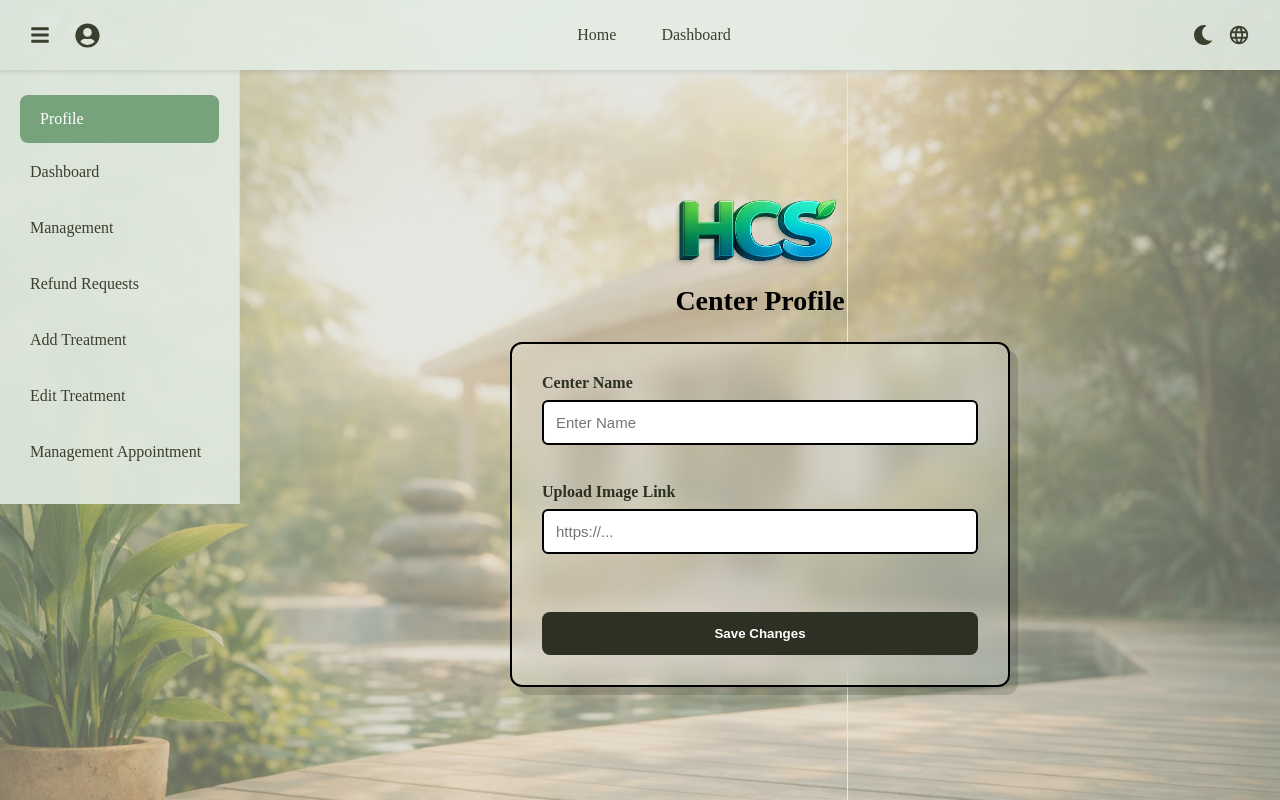
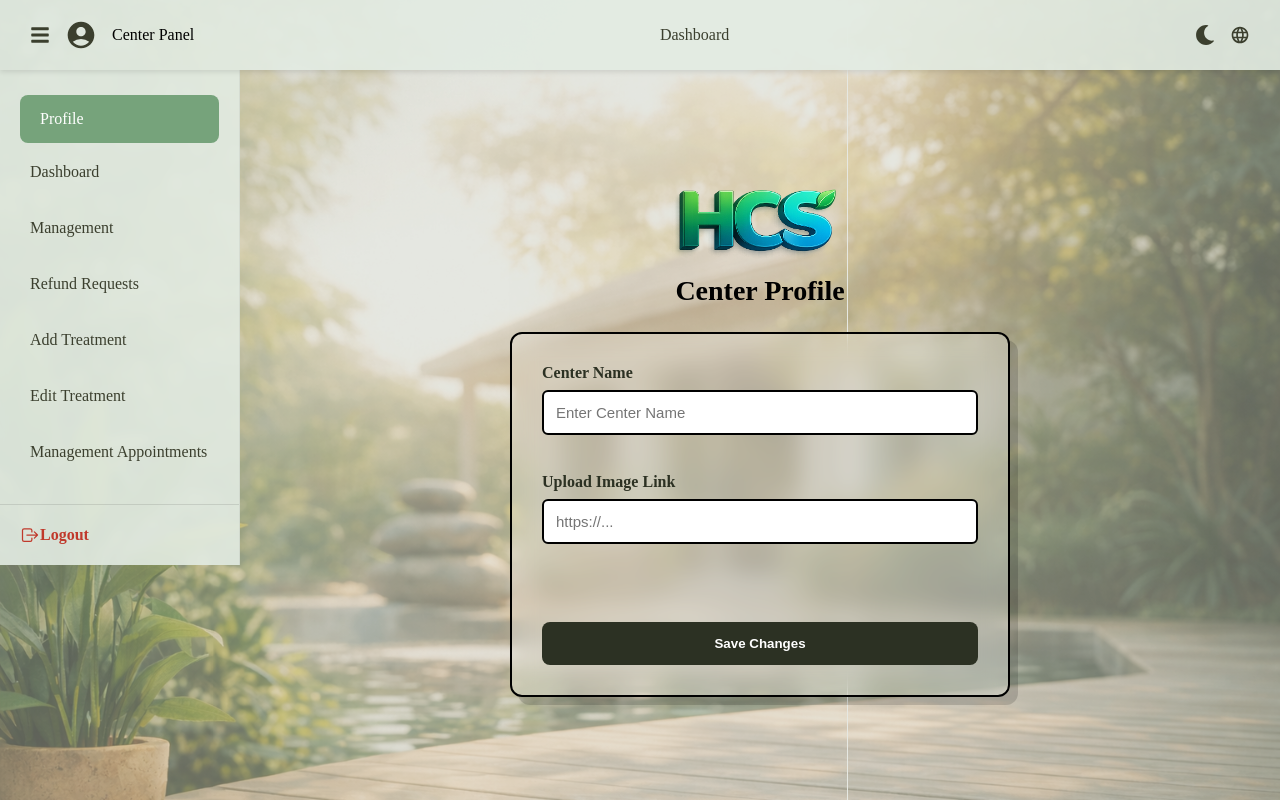
Before and after one commit to Ruba-prog-hup/HCS-Management-System, a React (Vite) app in the folder client/: page /center/center-profile in a window 1280 px wide. Built offline with nearby package versions, Linux system fonts and the light colour scheme.

Commit message:
Update CenterProfile.jsx

```diff
--- a/client/src/components/center/CenterProfile.jsx
+++ b/client/src/components/center/CenterProfile.jsx
@@ -1,10 +1,15 @@
 import React, { useState } from "react";
-import { FaBars, FaMoon, FaSun, FaUserCircle } from "react-icons/fa";
-import { MdLanguage } from "react-icons/md";
+import "./Center.css";
+import {
+  MdLanguage, MdAccountCircle
+} from "react-icons/md";
+import { FaMoon, FaSun, FaBars } from "react-icons/fa";
+import { IoLogOutOutline } from "react-icons/io5";
+import { useNavigate } from "react-router-dom";
 import logoImg from "../../assets/logo.png";
-import "./Center.css";
 
 export default function CenterProfile() {
+  const navigate = useNavigate();
   const [open, setOpen] = useState(true);
   const [darkMode, setDarkMode] = useState(false);
 
@@ -15,27 +20,23 @@ export default function CenterProfile() {
 
         <div className="topbar">
           <div className="topbar-left">
-            <button className="icon-btn" onClick={() => setOpen(!open)}>
-              <FaBars size={20} />
+            <button className="icon-btn" onClick={() => setOpen(!open)}><FaBars /></button>
+            <button className="icon-btn profile-nav-btn" onClick={() => navigate("/center/center-profile")}>
+              <MdAccountCircle size={32} />
             </button>
-            <FaUserCircle size={25} className="nav-item" style={{ marginLeft: '10px' }} />
+            <span className="menu-text">Center Panel</span>
           </div>
 
           <div className="topbar-center">
-            {["Home", "Dashboard"].map((item) => (
-              <div key={item} className={`nav-item ${item === "Settings" ? "active-link" : ""}`}>
-                {item}
-              </div>
-            ))}
+            <div className="nav-item" onClick={() => navigate("/center/dashboard")}>Dashboard</div>
+
           </div>
 
           <div className="topbar-right">
             <button className="icon-btn" onClick={() => setDarkMode(!darkMode)}>
-              {darkMode ? <FaSun color="#f1c40f" size={20} /> : <FaMoon size={20} />}
+              {darkMode ? <FaSun color="#f1c40f" /> : <FaMoon />}
             </button>
-            <button className="icon-btn">
-              <MdLanguage size={22} />
-            </button>
+            <button className="icon-btn"><MdLanguage /></button>
           </div>
         </div>
 
@@ -44,27 +45,33 @@ export default function CenterProfile() {
           <div className={`sidebar ${open ? "open" : ""}`}>
             <div className="sidebar-content">
               <div className="sidebar-item active">Profile</div>
-              <div className="sidebar-item">Dashboard</div>
-              <div className="sidebar-item ">Management</div>
-              <div className="sidebar-item">Refund Requests</div>
-              <div className="sidebar-item">Add Treatment</div>
-              <div className="sidebar-item">Edit Treatment</div>
-              <div className="sidebar-item">Management Appointment</div>
+              <div className="sidebar-item" onClick={() => navigate("/center/dashboard")}>Dashboard</div>
+              <div className="sidebar-item" onClick={() => navigate("/center/management")}>Management</div>
+              <div className="sidebar-item" onClick={() => navigate("/center/appointment-refundApproval")}>Refund Requests</div>
+              <div className="sidebar-item" onClick={() => navigate("/center/add-treatment")}>Add Treatment</div>
+              <div className="sidebar-item" onClick={() => navigate("/center/edit-treatment")}>Edit Treatment</div>
+              <div className="sidebar-item" onClick={() => navigate("/center/management-appointment")}>Management Appointments</div>
+            </div>
 
+
+            <div className="sidebar-logout" onClick={() => navigate("/")}>
+              <IoLogOutOutline size={20} /> Logout
             </div>
           </div>
 
-
-
           <div className="content-wrapper">
-
-            <img src={logoImg} alt="HCS Logo" className="profile-logo" style={{ width: '180px', marginBottom: '10px' }} />
+            <img
+              src={logoImg}
+              alt="HCS Logo"
+              className="profile-logo"
+              style={{ width: '180px', height: 'auto', marginBottom: '10px' }}
+            />
             <h2 className="title">Center Profile</h2>
 
             <form className="form-box">
               <div className="form-group">
                 <label className="card-label">Center Name</label>
-                <input type="text" className="styled-input" placeholder="Enter Name" />
+                <input type="text" className="styled-input" placeholder="Enter Center Name" />
               </div>
 
               <div className="form-group">
@@ -72,7 +79,11 @@ export default function CenterProfile() {
                 <input type="text" className="styled-input" placeholder="https://..." />
               </div>
 
-              <button type="button" className="save-btn">Save Changes</button>
+              <div className="form-actions" style={{ marginTop: '20px' }}>
+                <button type="button" className="save-btn" style={{ width: '100%' }}>
+                  Save Changes
+                </button>
+              </div>
             </form>
           </div>
         </div>
```
